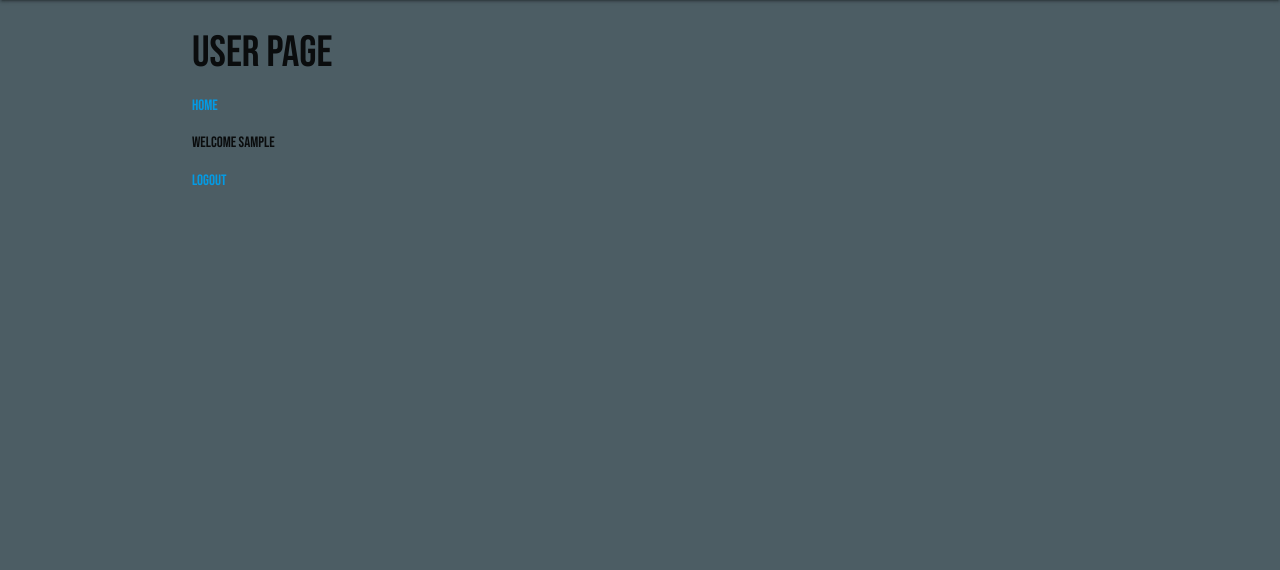
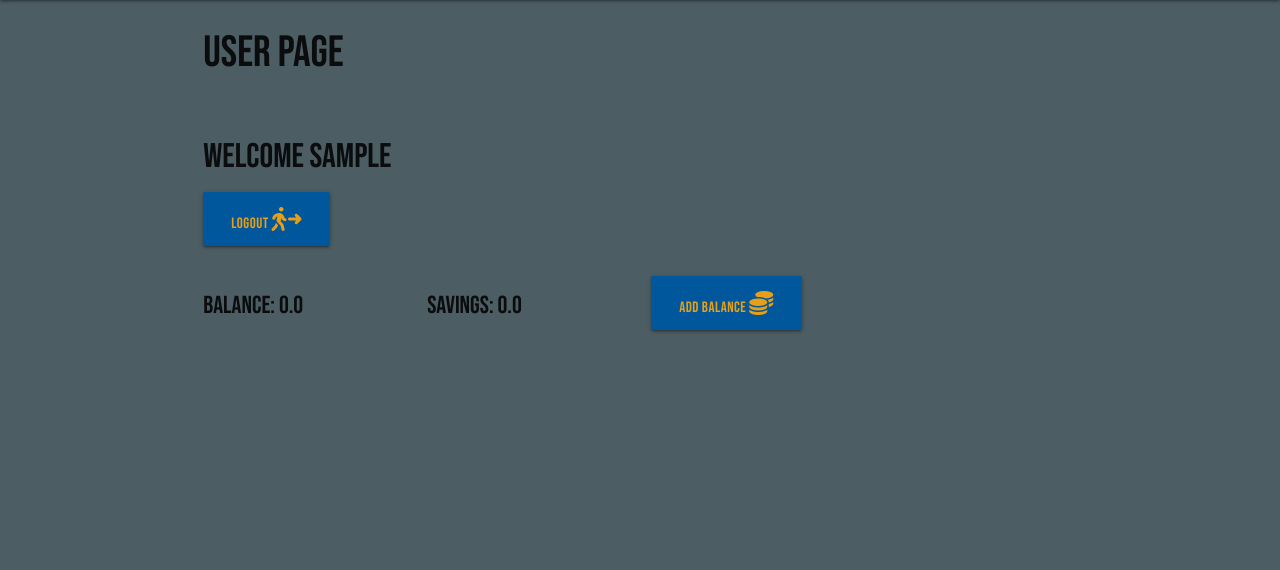
Before and after one commit to Nmyhi/BudgetPal, a Flask app: page /userpage in a window 1280 px wide. Shown: the part 68-638 px from the top of the page. Run offline with Flask 2, Linux system fonts and the light colour scheme; the visitor is signed in with stand-in values (Sample User, id 1); data comes from the database, SQL or seed files in the repository.

Commit message:
Add content to the user page

```diff
--- a/budgetpal/models.py
+++ b/budgetpal/models.py
@@ -46,10 +46,12 @@ class Expense(db.Model):
     id = db.Column(db.Integer, primary_key=True)
     amount = db.Column(db.Float, nullable=False)
     description = db.Column(db.String(255))
+    expense_date = db.Column(db.Date, nullable=False)
     user_id = db.Column(db.Integer, db.ForeignKey('user.id'), nullable=False)
     category_id = db.Column(
         db.Integer, db.ForeignKey('category.id'), nullable=True)
     category = db.relationship('Category', backref='expenses', lazy=True)
+
 
 
 class Category(db.Model):
--- a/budgetpal/routes.py
+++ b/budgetpal/routes.py
@@ -48,3 +48,8 @@ def loggout():
 @app.route("/userpage")
 def userpage():
     return render_template("userpage.html")
+
+
+@app.route("/add_balance")
+def add_balance():
+    return render_template("add_balance.html")
--- a/budgetpal/static/css/style.css
+++ b/budgetpal/static/css/style.css
@@ -14,3 +14,7 @@ main {
     padding-left: 5px;
     padding-right: 5px;
 }
+
+.secondary-color {
+    color: #e69f17;
+}
--- /dev/null
+++ b/budgetpal/templates/add_balance.html
@@ -0,0 +1,3 @@
+{% extends "base.html" %} {% block content %}
+<h3>Add Balance</h3>
+{% endblock %}
--- a/budgetpal/templates/userpage.html
+++ b/budgetpal/templates/userpage.html
@@ -1,12 +1,40 @@
 {% extends "base.html" %} {% block content %}
-<h3 light-blue darken-4>User Page</h3>
-<div>
-  <a href="{{ url_for('home') }}">Home</a>
-  {% if current_user.is_anonymous == True %}
-  <a href="{{ url_for('loggin') }}">Login</a>
-  {% else %}
-  <p>Welcome {{current_user.username}}</p>
-  <a href="{{ url_for('loggout') }}">Logout</a>
+<div class="row">
+  <div class="col s6">
+    <h3>User Page</h3>
+  </div>
+</div>
+<div class="row">
+  <div class="col s12">
+    {% if current_user.is_anonymous == True %}
+    <div>
+      <span>No User, Please<a href="{{ url_for('loggin') }}">Login</a></span>
+    </div>
+    {% else %}
+    <div>
+      <h4>Welcome {{current_user.username}}</h4>
+      <h5>
+        <a
+          href="{{ url_for('loggout') }}"
+          class="btn-large secondary-color light-blue darken-4"
+          >Logout <i class="fa-solid fa-person-walking-arrow-right"></i
+        ></a>
+      </h5>
+    </div>
+    {% endif %}
+  </div>
+</div>
+<div class="row">
+  <div class="col s3"><h5>Balance: {{current_user.balance}}</h5></div>
+  <div class="col s3"><h5>Savings: {{current_user.savings}}</h5></div>
+  {% if current_user.balance == 0 %}
+  <div class="col s3">
+    <a
+      href="{{ url_for('add_balance') }}"
+      class="btn-large secondary-color light-blue darken-4"
+      >Add Balance <i class="fa-solid fa-coins"></i
+    ></a>
+  </div>
   {% endif %}
 </div>
 {% endblock%}
```
